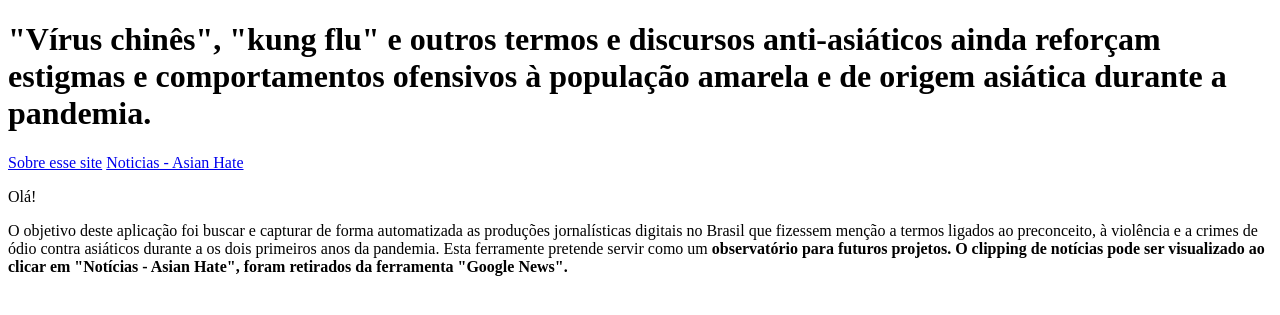
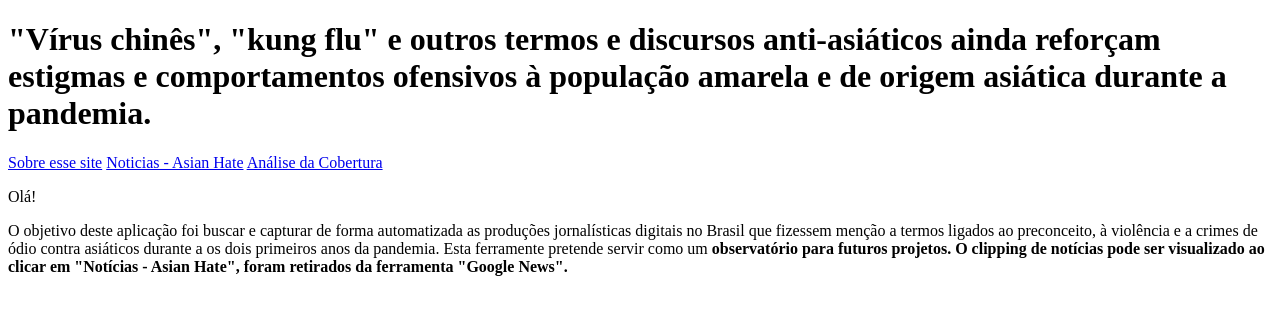
Before and after one commit to erikayukari/noticias-asian-hate, a Flask app: page / in a window 1280 px wide. Shown: the top 315 px of the page. Run offline with Flask 2, Linux system fonts and the light colour scheme.

Commit message:
Update home.html

```diff
--- a/templates/home.html
+++ b/templates/home.html
@@ -4,6 +4,7 @@
 {%block cabecalho%} "Vírus chinês", "kung flu" e outros termos e discursos anti-asiáticos ainda reforçam estigmas e comportamentos ofensivos à população amarela e de origem asiática durante a pandemia.   {%endblock%}
 {%block conteudo%} <a href="/sobre">Sobre esse site</a>
   <a href="/noticias">Noticias - Asian Hate</a>
+<a href="/noticias">Análise da Cobertura</a>
   <p>
   Olá!
 <p>
```
